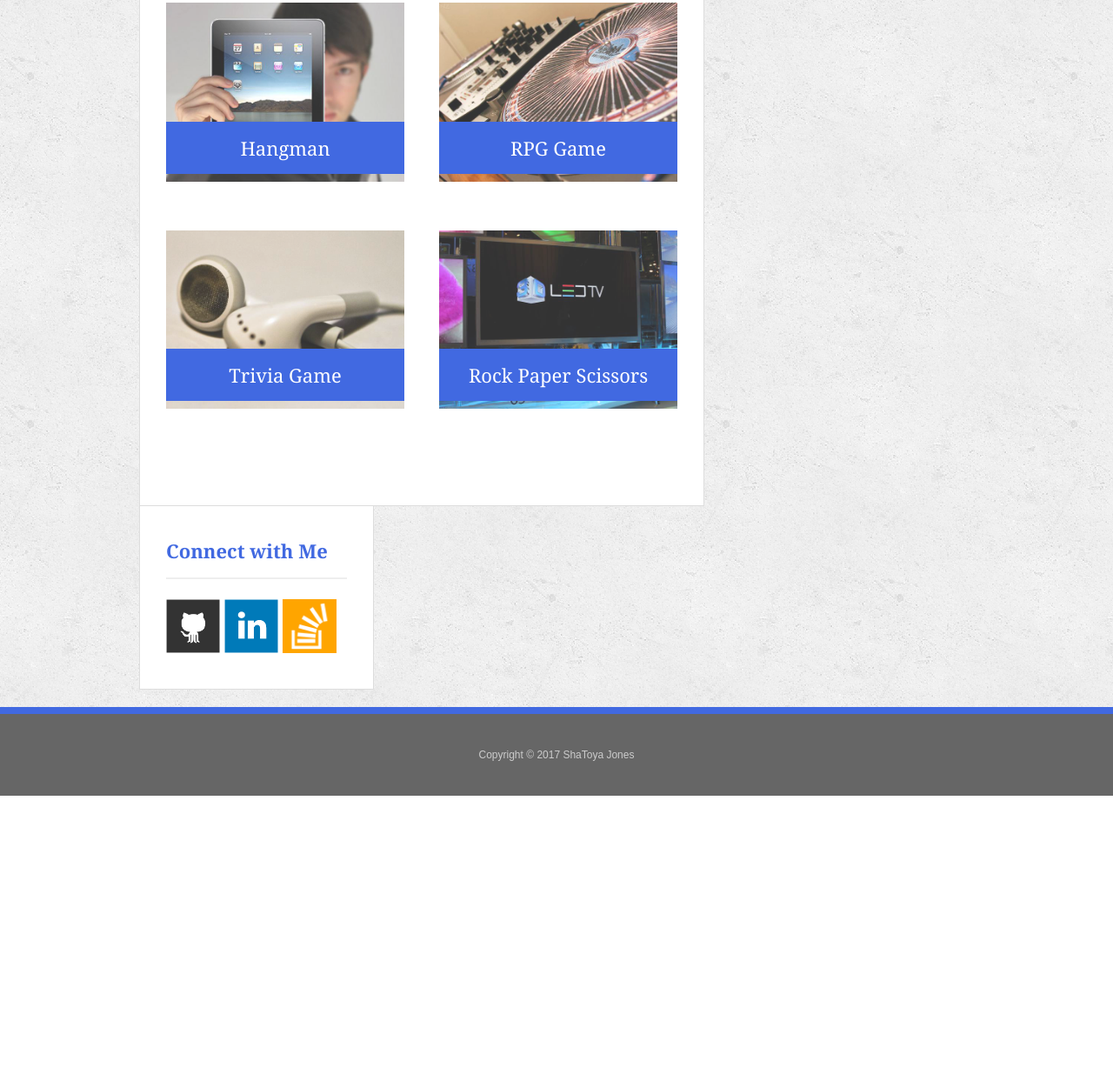
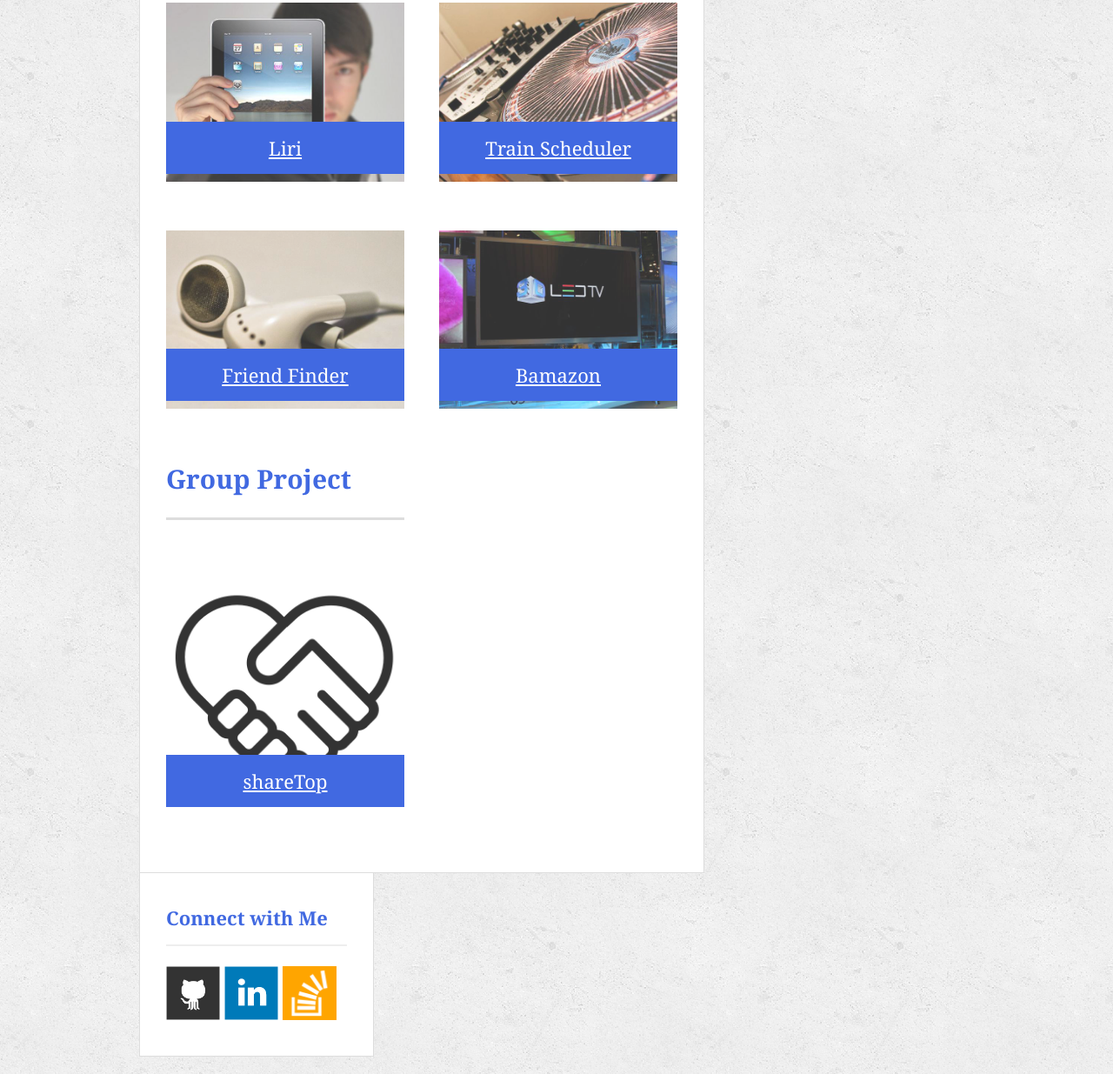
Before and after one commit to ShaToyaJones/Responsive-Portfolio_2, a plain HTML site: page portfolio.html in a window 1280 px wide. Shown: the part 270-1505 px from the top of the page at 87% size. Before the commit the page ends 1185 px from the top, so only its background shows below. Drawn offline with Linux system fonts and the light colour scheme.

Commit message:
Added links to repo/work

```diff
--- a/portfolio.html
+++ b/portfolio.html
@@ -27,26 +27,33 @@
       <h1>Portfolio</h1>
 
       <div class="work">
-        <img src="assets/images/technics-q-c-640-480-1.jpg" alt="hangman">
+        <img src="assets/images/technics-q-c-640-480-1.jpg" alt="liri">
 
-        <h3>Hangman</h3>
+        <h3><a href="https://github.com/ShaToyaJones/Liri-node-app"  style="color: #FFFF" target="_blank">Liri</a></h3>
       </div>
       <div class="work">
-        <img src="assets/images/technics-q-c-640-480-2.jpg" alt="RPG Game">
+        <img src="assets/images/technics-q-c-640-480-2.jpg" alt="Train Scheduler">
 
-        <h3>RPG Game</h3>
+        <h3><a href="https://shatoyajones.github.io/Train-Scheduler/"  style="color: #FFFF" target="_blank">Train Scheduler</a></h3>
       </div>
       <div class="work">
         <img src="assets/images/technics-q-c-640-480-5.jpg" alt="Trivia Game">
 
-        <h3>Trivia Game</h3>
+        <h3><a href="https://github.com/ShaToyaJones/FriendFinder"  style="color: #FFFF" target="_blank">Friend Finder</a></h3>
       </div>
       <div class="work">
         <img src="assets/images/technics-q-c-640-480-9.jpg" alt="Rock Paper Scissors">
 
-        <h3>Rock Paper Scissors</h3>
+        <h3><a href="https://github.com/ShaToyaJones/Bamazon-Homework"  style="color: #FFFF" target="_blank">Bamazon</a></h3>
       </div>
       <div class="work">
+
+      <h1>Group Project</h1>
+
+      <div class="work"></div>
+      <img src="assets/images/handsheart.png" alt="shareTop">
+
+      <h3><a href="https://shrouded-bastion-81919.herokuapp.com/"  style="color: #FFFF" target="_blank">shareTop</a></h3>
       </div>
 
     </section>
@@ -64,7 +71,7 @@
 
   <footer>
     <div class="container">
-      Copyright &copy; 2017 ShaToya Jones
+      Copyright &copy; 2018 ShaToya T. Jones
     </div>
   </footer>
 </body>
```
Also changed, not shown: contact.html (+1 -1 lines), assets/images/handsheart.png (added), 2 other files.
